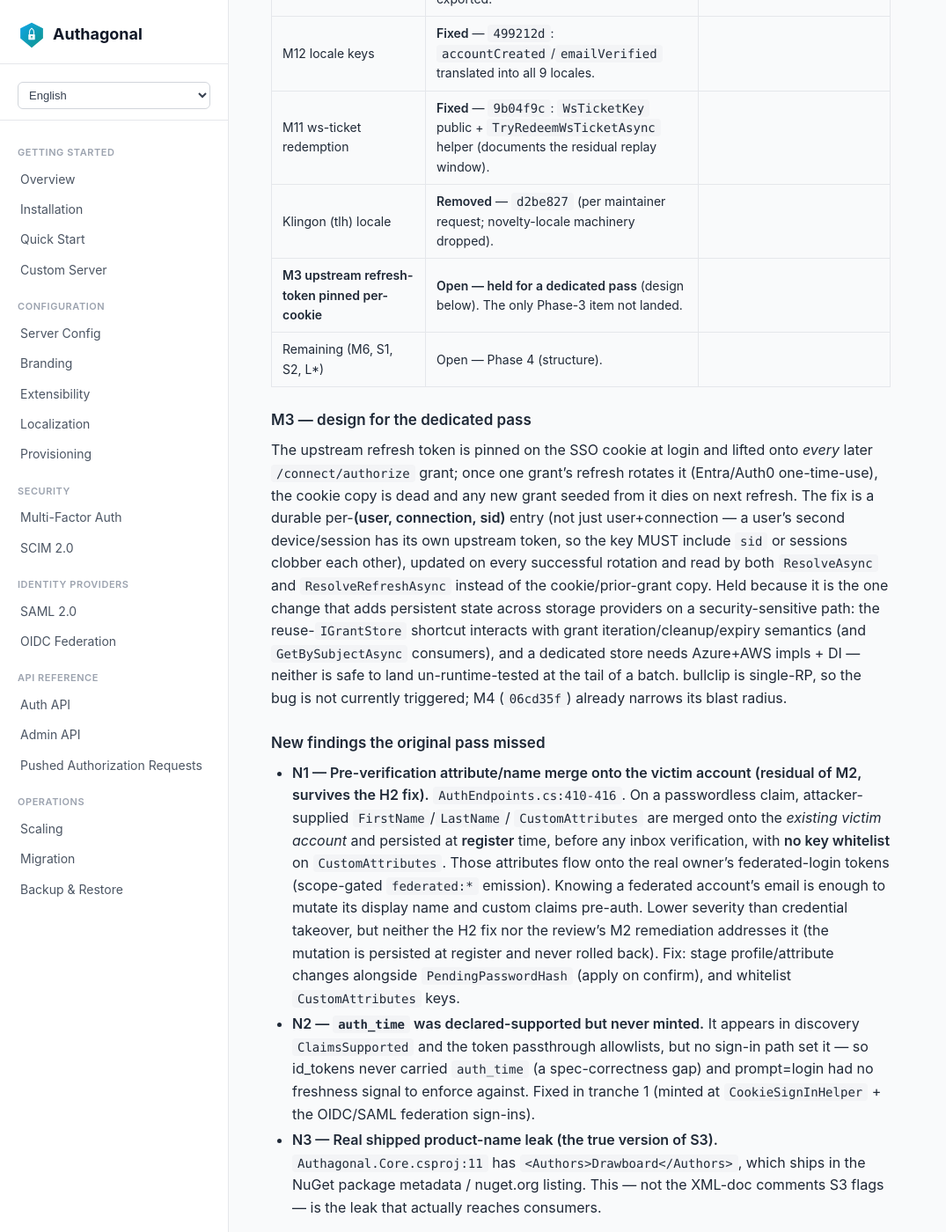
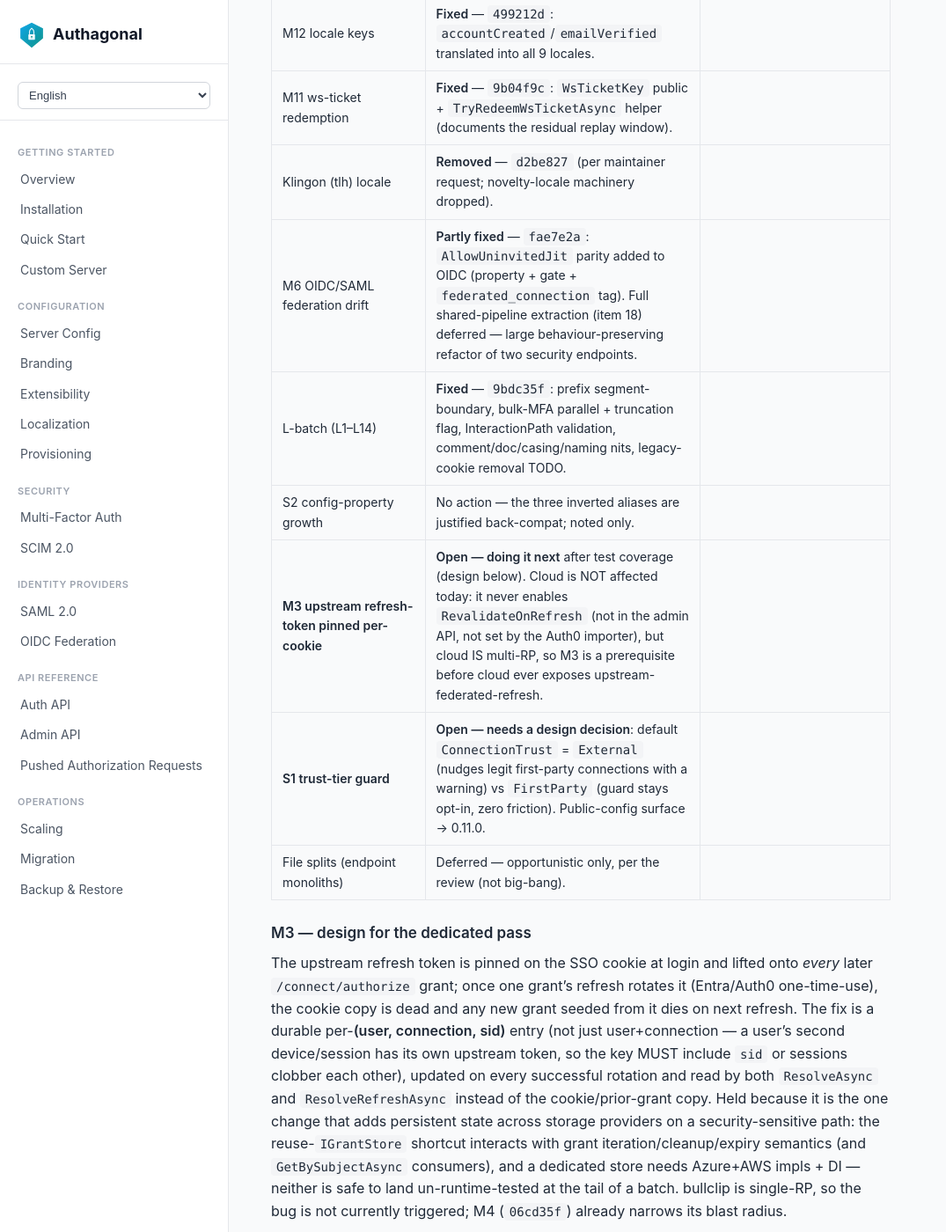
Before and after one commit to DrawboardLtd/authagonal, a Jekyll site: the page built from docs/review-2026-07-23-v0.10.0-HEAD.md, in a window 1280 px wide and 1400 px high, scrolled down 2511 px. Shown: the whole window at 88% size, without its empty margins (0-1075 px from the left). Built offline with Jekyll 4.4.1, drawn with Linux system fonts in a browser that asks for light colours; our own code applies the rules of GitHub Pages for plain Markdown files.

Commit message:
docs: record Phase 4 (M6 parity + L-batch) and remaining S1/M3 in the addendum
Co-Authored-By: Claude Opus 4.8 <noreply@anthropic.com>

```diff
--- a/docs/review-2026-07-23-v0.10.0-HEAD.md
+++ b/docs/review-2026-07-23-v0.10.0-HEAD.md
@@ -42,8 +42,12 @@ Phase 3 (correctness) is next.
 | M12 locale keys | **Fixed** — `499212d`: `accountCreated`/`emailVerified` translated into all 9 locales. |
 | M11 ws-ticket redemption | **Fixed** — `9b04f9c`: `WsTicketKey` public + `TryRedeemWsTicketAsync` helper (documents the residual replay window). |
 | Klingon (tlh) locale | **Removed** — `d2be827` (per maintainer request; novelty-locale machinery dropped). |
-| **M3 upstream refresh-token pinned per-cookie** | **Open — held for a dedicated pass** (design below). The only Phase-3 item not landed. |
-| Remaining (M6, S1, S2, L*) | Open — Phase 4 (structure). |
+| M6 OIDC/SAML federation drift | **Partly fixed** — `fae7e2a`: `AllowUninvitedJit` parity added to OIDC (property + gate + `federated_connection` tag). Full shared-pipeline extraction (item 18) deferred — large behaviour-preserving refactor of two security endpoints. |
+| L-batch (L1–L14) | **Fixed** — `9bdc35f`: prefix segment-boundary, bulk-MFA parallel + truncation flag, InteractionPath validation, comment/doc/casing/naming nits, legacy-cookie removal TODO. |
+| S2 config-property growth | No action — the three inverted aliases are justified back-compat; noted only. |
+| **M3 upstream refresh-token pinned per-cookie** | **Open — doing it next** after test coverage (design below). Cloud is NOT affected today: it never enables `RevalidateOnRefresh` (not in the admin API, not set by the Auth0 importer), but cloud IS multi-RP, so M3 is a prerequisite before cloud ever exposes upstream-federated-refresh. |
+| **S1 trust-tier guard** | **Open — needs a design decision**: default `ConnectionTrust` = `External` (nudges legit first-party connections with a warning) vs `FirstParty` (guard stays opt-in, zero friction). Public-config surface → 0.11.0. |
+| File splits (endpoint monoliths) | Deferred — opportunistic only, per the review (not big-bang). |
 
 ### M3 — design for the dedicated pass
 
```
